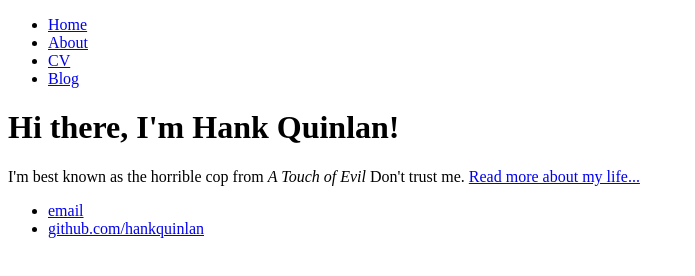
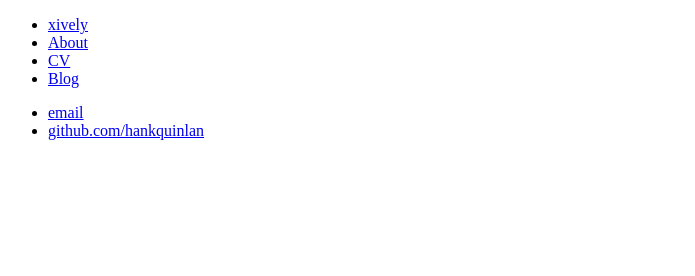
Before and after one commit to xrenx13/xrenx13.github.io, a plain HTML site: page index.html in a window 1280 px wide. Shown: the whole page, without its empty margins (0-695 px from the left). Drawn offline with Linux system fonts and the light colour scheme.

Commit message:
Update index.html

```diff
--- a/index.html
+++ b/index.html
@@ -1,12 +1,12 @@
 <!DOCTYPE html>
 <html>
 	<head>
-		<title>Hank Quinlan, Horrible Cop</title>
+		<title>Embedded Tableau Examples</title>
 	</head>
 	<body>
 		<nav>
     		<ul>
-        		<li><a href="/">Home</a></li>
+        		<li><a href="/">xively</a></li>
 	        	<li><a href="/about">About</a></li>
         		<li><a href="/cv">CV</a></li>
         		<li><a href="/blog">Blog</a></li>
@@ -14,8 +14,7 @@
 		</nav>
 		<div class="container">
     		<div class="blurb">
-        		<h1>Hi there, I'm Hank Quinlan!</h1>
-				<p>I'm best known as the horrible cop from <em>A Touch of Evil</em> Don't trust me. <a href="/about">Read more about my life...</a></p>
+
     		</div><!-- /.blurb -->
 		</div><!-- /.container -->
 		<footer>
```
